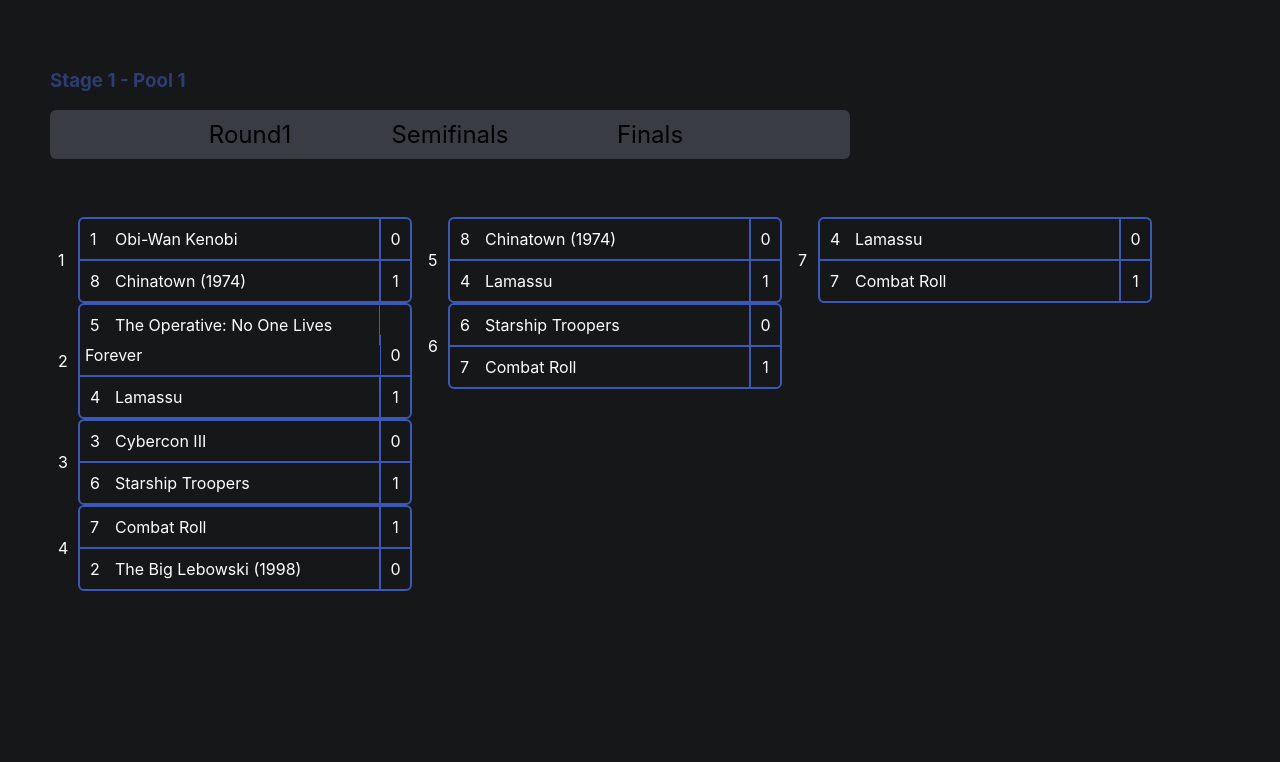
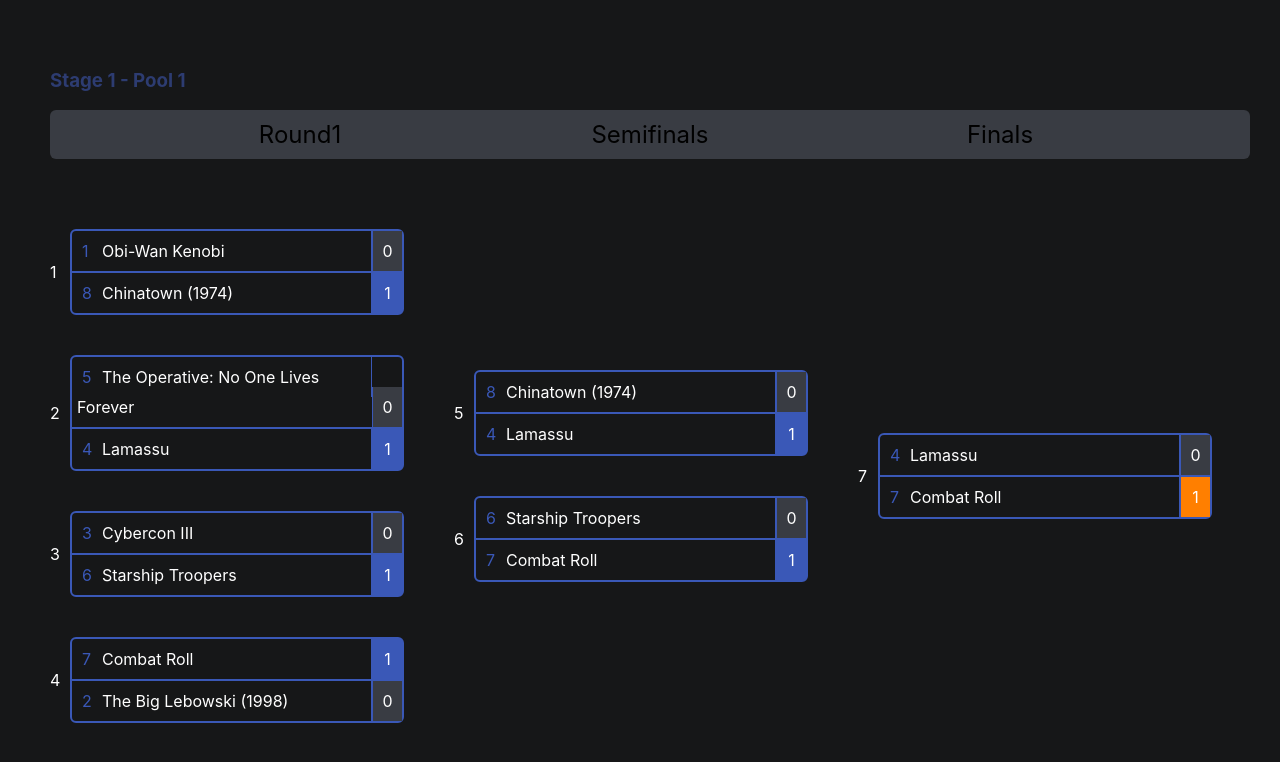
Before and after one commit to ninpeng/tournament, a React (Create React App) app: page / in a window 1280 px wide. Shown: the top 762 px of the page. Built offline with nearby package versions, Linux system fonts and the light colour scheme.

Commit message:
update entry

```diff
--- a/src/App.js
+++ b/src/App.js
@@ -15,12 +15,12 @@ const useStyles = createUseStyles({
   title: {
     background: '#393C43',
     borderRadius: 6,
-    width: 800,
+    width: 1200,
     display: 'flex',
     justifyContent: 'center',
   },
   titleSpan: {
-    width: 200,
+    width: 350,
     fontSize: '24px',
     textAlign: 'center',
     padding: '10px 0px',
--- a/src/EntryItem.js
+++ b/src/EntryItem.js
@@ -1,16 +1,14 @@
 import React from 'react';
 import { createUseStyles } from 'react-jss';
-
+import classNames from 'classnames';
 const nameWidth = 300;
 
 const useStyles = createUseStyles({
   entryBox: {
-    // position: 'absolute',
-    // top: props => props.top,
-    left: props => props.left,
     display: 'flex',
     alignItems: 'center',
     color: 'white',
+    padding: '20px 0px',
   },
   entryNumber: {
     display: 'inline-block',
@@ -18,16 +16,22 @@ const useStyles = createUseStyles({
   },
   entryContent: {
     display: 'inline-block',
-    // width: nameWidth + 30,
+    width: nameWidth + 34,
     // height: 80,
-    border: '2px solid #3A58B7',
-    borderRadius: 6,
+    // border: '2px solid #3A58B7',
+    // borderRadius: 6,
   },
   firstEntry: {
+    border: '2px solid #3A58B7',
     borderBottom: '1px solid #3A58B7',
+    borderTopLeftRadius: 6,
+    borderTopRightRadius: 6,
   },
   secondEntry: {
+    border: '2px solid #3A58B7',
     borderTop: '1px solid #3A58B7',
+    borderBottomLeftRadius: 6,
+    borderBottomRightRadius: 6,
   },
   entryName: {
     display: 'inline-block',
@@ -42,6 +46,8 @@ const useStyles = createUseStyles({
     display: 'inline-block',
     width: 25,
     paddingLeft: 5,
+    color: '#3A58B7',
+    boxSizing: 'border-box',
   },
   entryVictoryCount: {
     display: 'inline-block',
@@ -52,13 +58,18 @@ const useStyles = createUseStyles({
     boxSizing: 'border-box',
     borderLeft: '1px solid #3A58B7',
     textAlign: 'center',
+  },
+  entryVictory: {
+    background: props => props.finalRound ? '#FF7F00' : '#3A58B7',
+  },
+  entryLose: {
+    background: '#393C43',
   }
 });
 
-const EntryItem = ({ data }) => {
-  const max = 4;
-  const classes = useStyles({ top: (data.id.m-1) * 120 + (data.id.r > 1 ? max*120 : 0), left: (data.id.r-1) * 400 });
-  // console.log(data)
+const EntryItem = ({ data, finalRound }) => {
+
+  const classes = useStyles({ finalRound });
 
   return (
     <div className={classes.entryBox}>
@@ -69,14 +80,14 @@ const EntryItem = ({ data }) => {
             <span className={classes.entrySeed}>{data.seed[0]}</span>
             <span>{data.participant[0].name}</span>
           </div>
-          <div className={classes.entryVictoryCount}>{data.score[0]}</div>
+          <div className={classNames(classes.entryVictoryCount, data.score[0] > data.score[1] ? classes.entryVictory : classes.entryLose)}>{data.score[0]}</div>
         </div>
         <div className={classes.secondEntry}>
           <div className={classes.entryName}>
             <span className={classes.entrySeed}>{data.seed[1]}</span>
             <span>{data.participant[1].name}</span>
           </div>
-          <div className={classes.entryVictoryCount}>{data.score[1]}</div>
+          <div className={classNames(classes.entryVictoryCount, data.score[0] < data.score[1] ? classes.entryVictory : classes.entryLose)}>{data.score[1]}</div>
         </div>
       </div>
     </div>
--- a/src/Match.js
+++ b/src/Match.js
@@ -8,6 +8,7 @@ import { match } from './InterviewData.json';
 const useStyles = createUseStyles({
   match: {
     display: 'flex',
+    alignItems: 'center',
   }
 });
 
@@ -23,7 +24,7 @@ function Match() {
 
   return (
     <div className={classes.match}>
-      {roundList.map((round, idx) => <Round key={idx} matchList={round} index={idx} />)}
+      {roundList.map((round, idx) => <Round key={idx} matchList={round} finalRound={idx === roundCount-1} />)}
     </div>
   );
 }
--- a/src/Round.js
+++ b/src/Round.js
@@ -6,18 +6,17 @@ const useStyles = createUseStyles({
   round: {
     display: 'flex',
     flexDirection: 'column',
-    alignItems: 'center',
-    padding: 8,
+    paddingRight: 50,
   }
 });
 
-const Round = ({ matchList, index }) => {
+const Round = ({ matchList, finalRound }) => {
 
-  const classes = useStyles(index);
+  const classes = useStyles();
 
   return (
     <div className={classes.round}>
-      {matchList.map(matchData => <EntryItem key={matchData.number} data={matchData} />)}
+      {matchList.map(matchData => <EntryItem key={matchData.number} data={matchData} finalRound={finalRound} />)}
     </div>
   )
 }
--- a/src/index.js
+++ b/src/index.js
@@ -1,3 +1,6 @@
+import 'react-app-polyfill/ie9';
+import 'react-app-polyfill/stable';
+
 import React from 'react';
 import ReactDOM from 'react-dom';
 // import 'normalize.css';
```
Also changed, not shown: package.json (+8 -4 lines), 1 other file (tests, documents, lock files or other folders).
